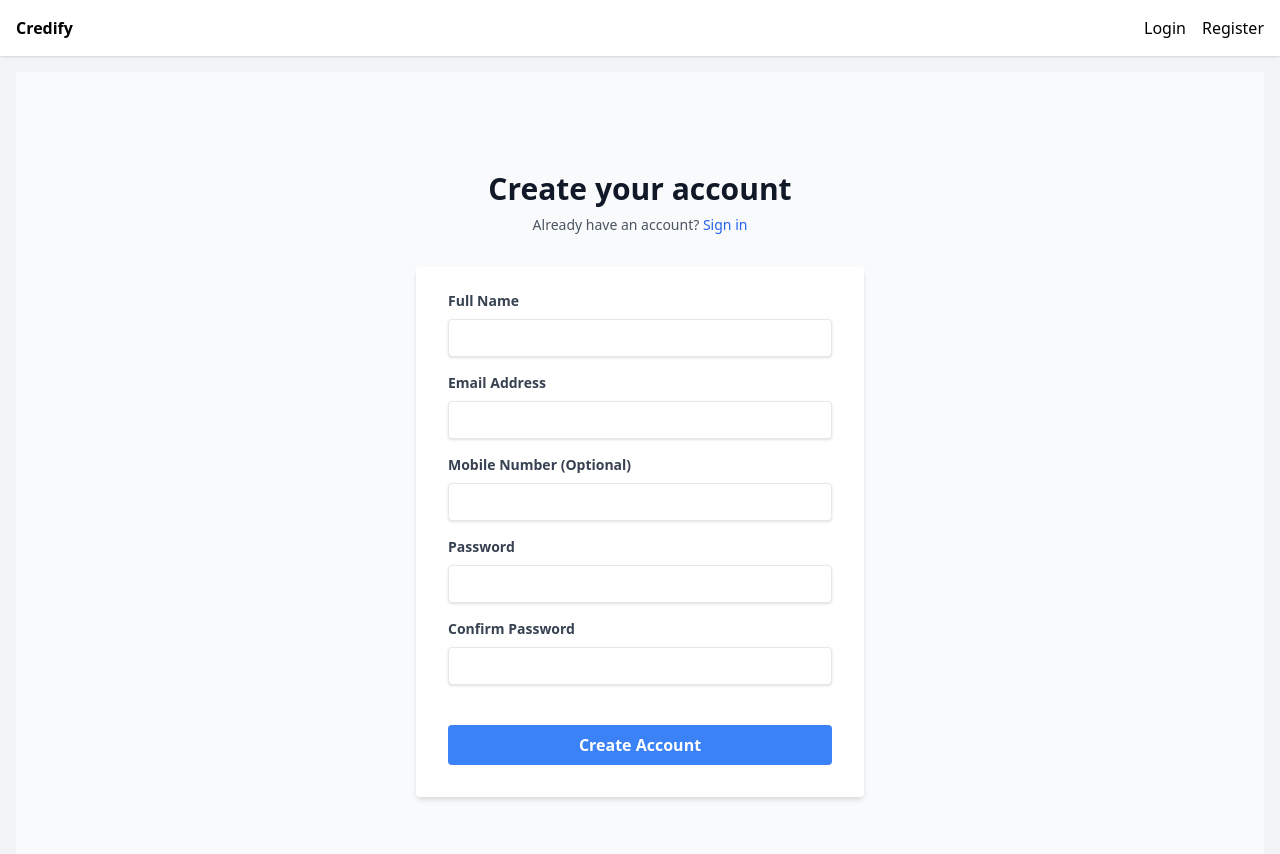
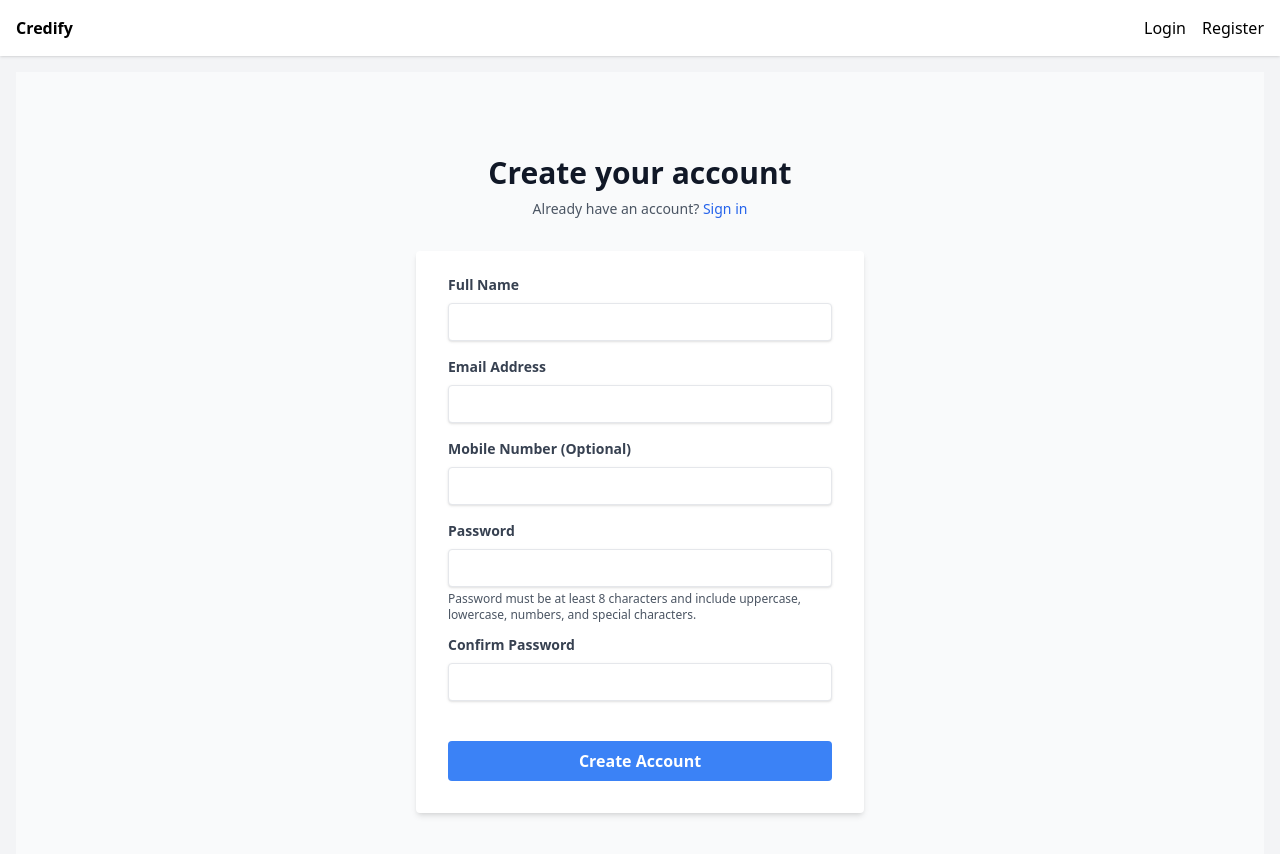
Before and after one commit to Akuichi/credify, a React (Vite) app in the folder frontend/: page /register in a window 1280 px wide. Shown: the top 854 px of the page. Built offline with nearby package versions, Linux system fonts and the light colour scheme; no server answers.

Commit message:
Enhanced password validation requirements to enforce stronger security

```diff
--- a/frontend/src/pages/Register.tsx
+++ b/frontend/src/pages/Register.tsx
@@ -96,6 +96,10 @@ export default function Register() {
             value={formData.password}
             onChange={handleChange}
           />
+          <div className="text-xs text-gray-600 -mt-3 mb-3">
+            Password must be at least 8 characters and include uppercase, lowercase,
+            numbers, and special characters.
+          </div>
 
           <Input
             label="Confirm Password"
```
Also changed, not shown: 1 other file (tests, documents, lock files or other folders).
